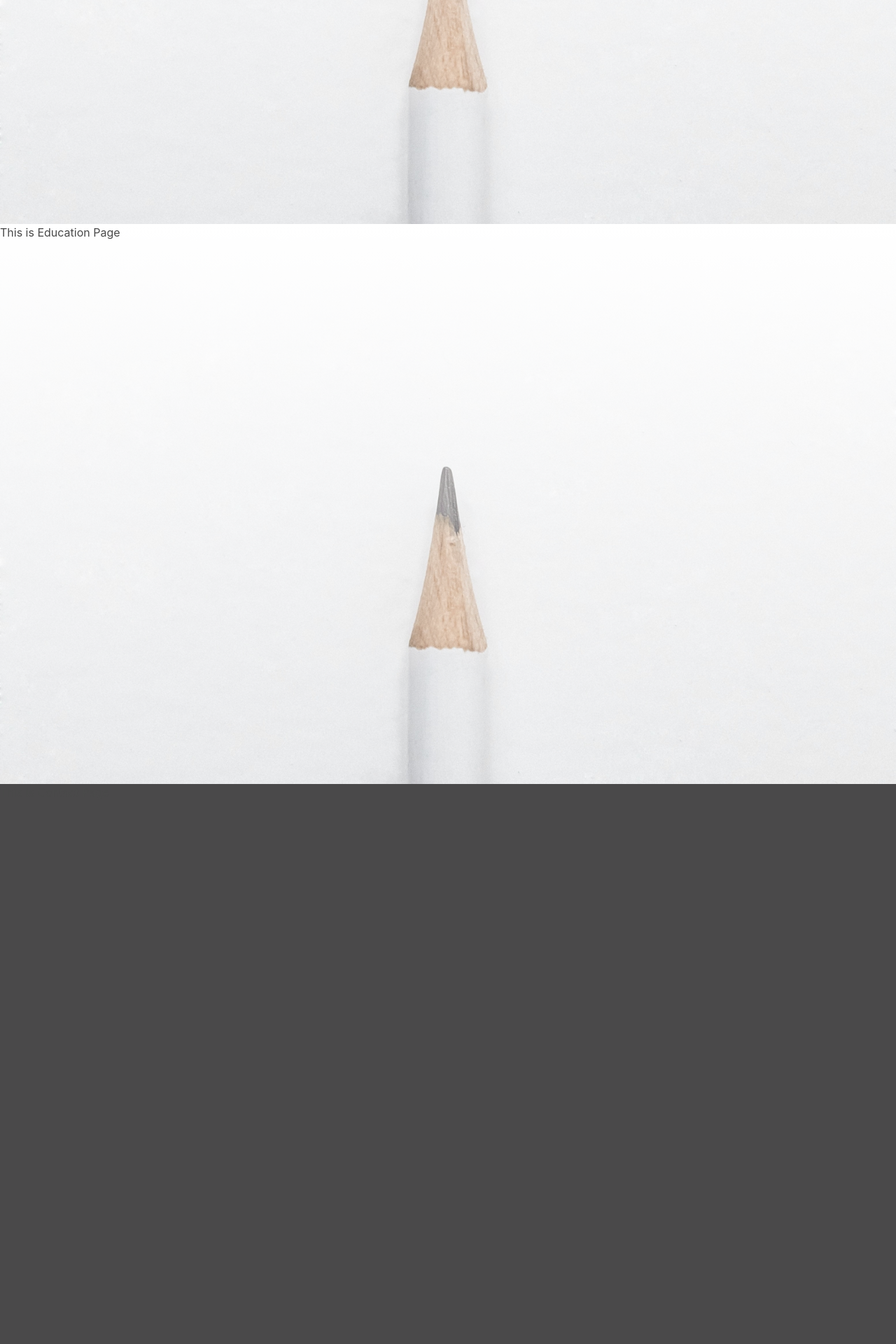
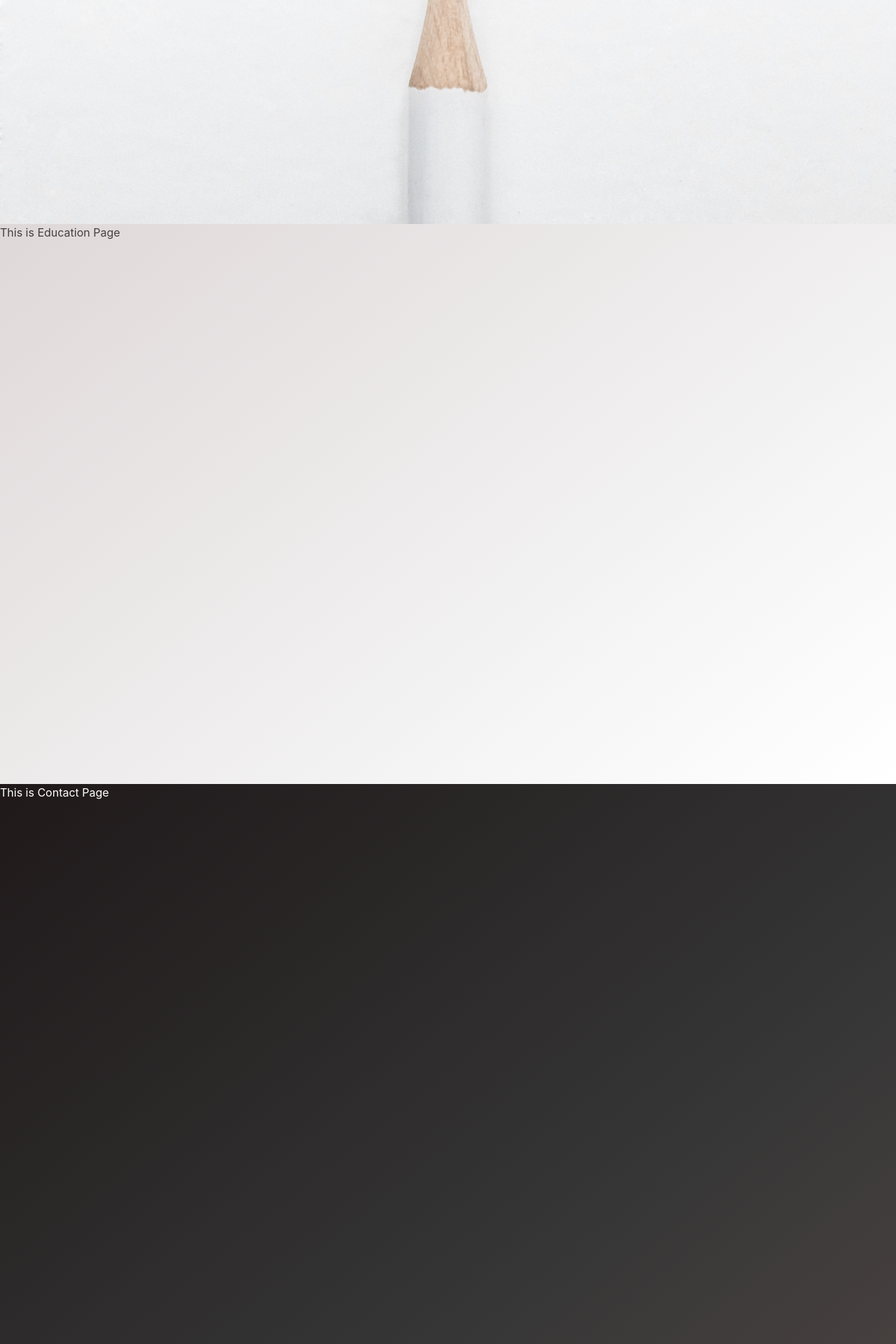
Before and after one commit to tyebanks/react-portfolio, a React (Create React App) app: page / in a window 1280 px wide. Shown: the part 2080-4000 px from the top of the page at 70% size. Built offline with nearby package versions, Linux system fonts and the light colour scheme.

Commit message:
gradient background added to contact and education

```diff
--- a/src/App.css
+++ b/src/App.css
@@ -32,7 +32,7 @@
 /* Section 4: Education */
 .Education-Container {
   min-height: 100vh;
-  background: linear-gradient(180deg, #FFFFFF 0%, rgba(255, 255, 255, 0) 100%), url('./imgs/bg-3.jpg');
+  /* background: linear-gradient(180deg, #FFFFFF 0%, rgba(255, 255, 255, 0) 100%), url('./imgs/bg-3.jpg'); */
   min-width: 100%;
   background-size: cover;
   background-position: center;
@@ -41,7 +41,7 @@
 /* Section 5: Contact */
 .Contact-Container {
   min-height: 100vh;
-  background: #4A494A;
+  /* background: #4A494A; */
   min-width:100%;
 }
 
--- a/src/sections/Contact.js
+++ b/src/sections/Contact.js
@@ -5,7 +5,7 @@ import '../App.css';
 
 function Contact() {
   return (
-    <div className="container Contact-Container">
+    <div className="hero is-dark is-bold Contact-Container">
 
     <div className="is-bold">
         <p>This is Contact Page</p>
--- a/src/sections/Education.js
+++ b/src/sections/Education.js
@@ -5,7 +5,7 @@ import '../App.css';
 
 function Education() {
   return (
-    <div className="container Education-Container">
+    <div className="hero is-light is-bold Education-Container">
 
     <div className="is-bold">
         <p>This is Education Page</p>
```
